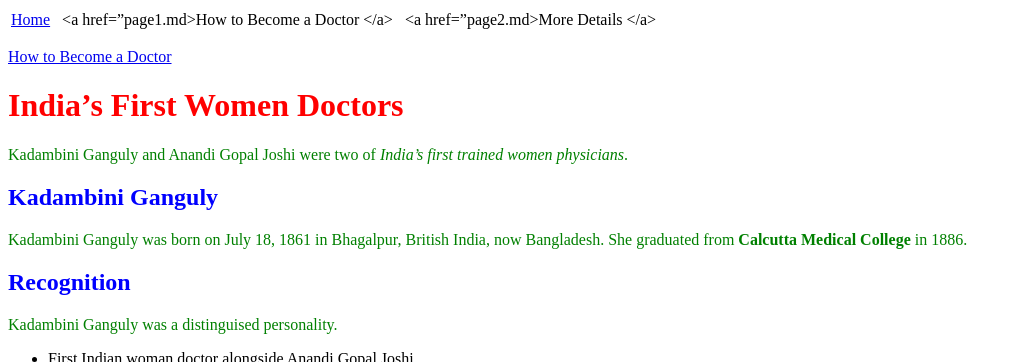
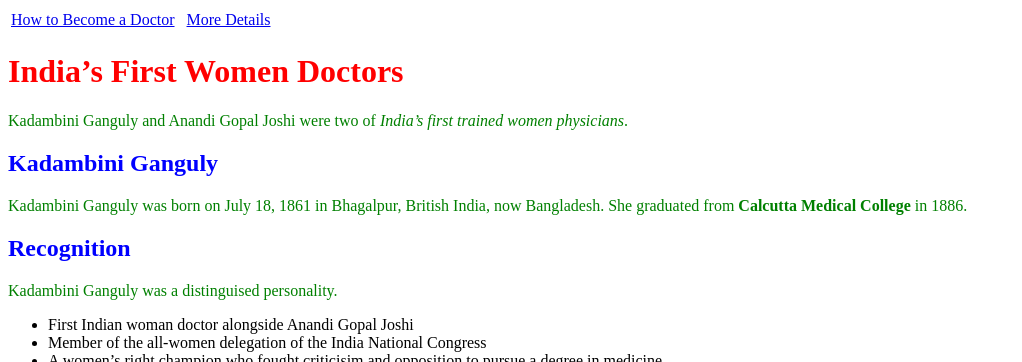
Before and after one commit to sahitir/first-woman-doctor, a Jekyll site: the page built from index.md, in a window 1280 px wide and 900 px high, cut to the strip 0-362 px from the top of the window. Shown: the whole strip, without its empty margins (0-1022 px from the left). Built offline with Jekyll 4.4.1, drawn with Linux system fonts in a browser that asks for light colours.

Commit message:
multiple pages

```diff
--- a/index.md
+++ b/index.md
@@ -4,9 +4,7 @@ Doctor2: Anandi Gopal Joshi
 layout: template_demo
 ---
 
-<a href="index.md">Home </a> || <a href="page1.md>How to Become a Doctor </a> || <a href="page2.md>More Details </a>
-
-[How to Become a Doctor](pages/page1.md)
+[How to Become a Doctor](pages/page1.md) || [More Details](pages/page2.md)
 
 # India's First Women Doctors
 
```
Also changed, not shown: pages/page1.md (+1 -1 lines), pages/page2.md (+2 -0 lines).
